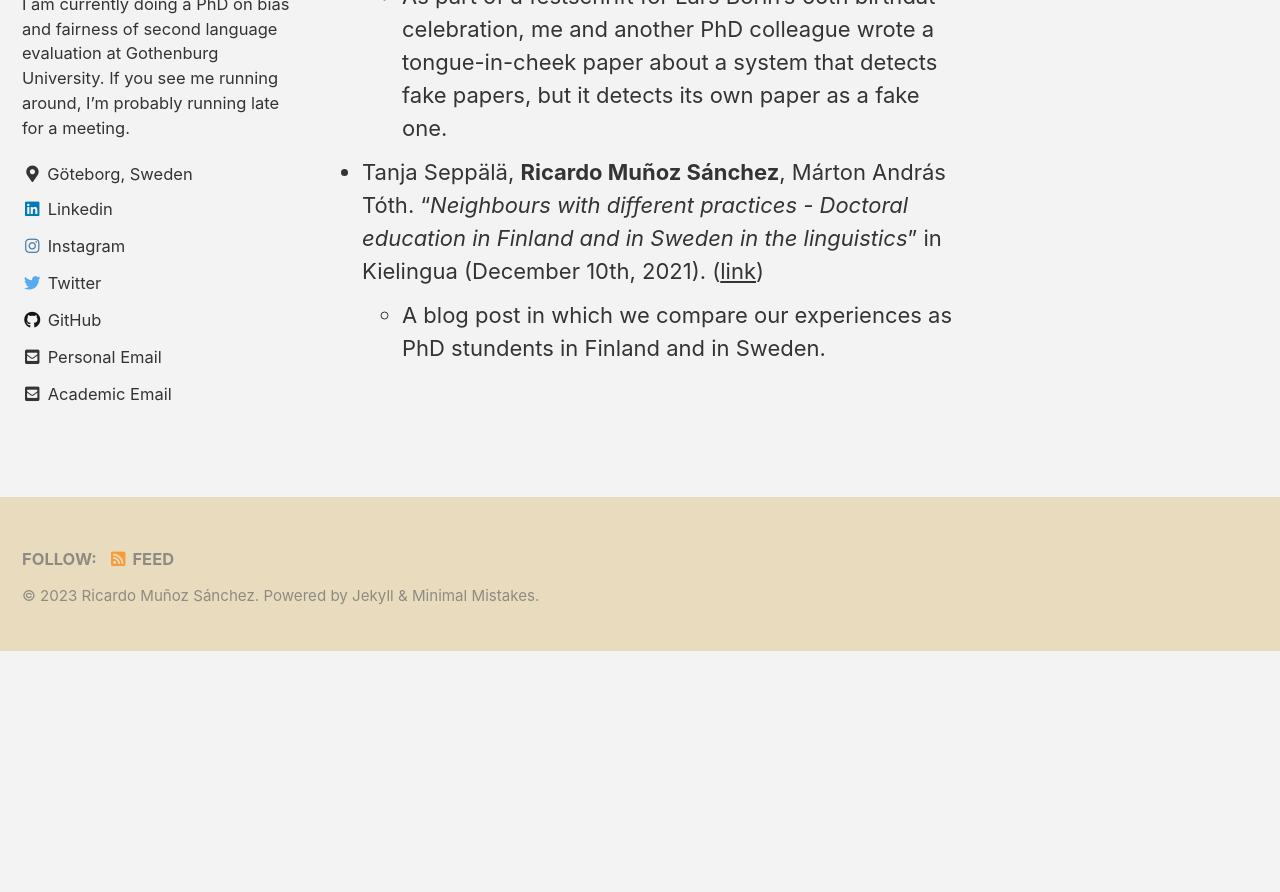
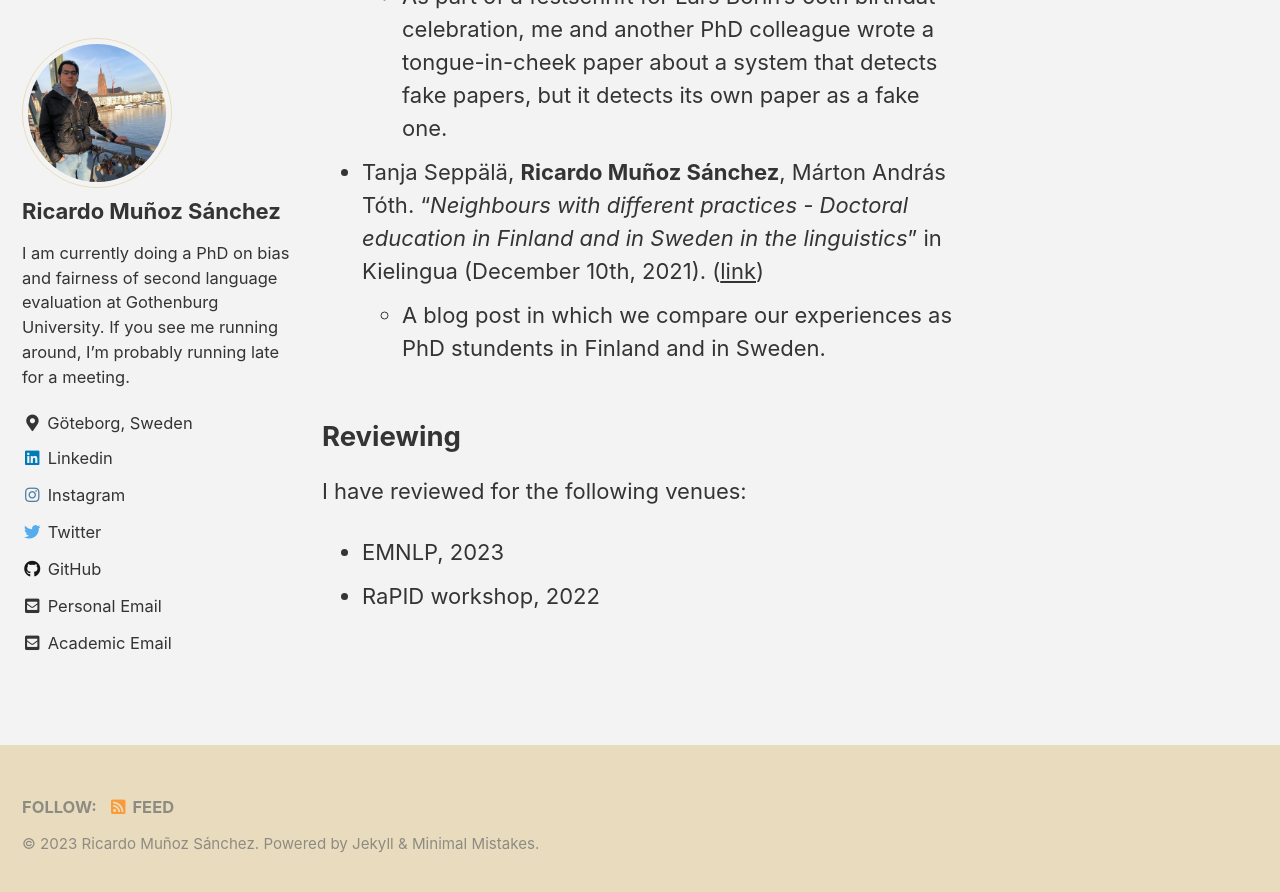
Before and after one commit to rimusa/rimusa.github.io, a Jekyll site: the page built from docs/_pages/research.md, in a window 1280 px wide and 900 px high, scrolled down 1908 px. Shown: the top 892 px of the window. Built offline with Jekyll 4.4.1, drawn with Linux system fonts in a browser that asks for light colours; cached includes are drawn as plain includes; before the commit the page ends 2559 px from its top, so only the background shows below that.

Commit message:
Added a list of reviewed for venues (because apparently some people might care about that)

```diff
--- a/docs/_pages/research.md
+++ b/docs/_pages/research.md
@@ -43,3 +43,18 @@ You can see the talks and presentations I've given [here](../talks).
 
 - Tanja Seppälä, **Ricardo Muñoz Sánchez**, Márton András Tóth. "_Neighbours with different practices - Doctoral education in Finland and in Sweden in the linguistics_" in Kielingua (December 10th, 2021). ([link](https://www.kielingua.com/post/neighbours-with-different-practices-doctoral-education-in-finland-and-in-sweden-in-the-linguistics))
     - A blog post in which we compare our experiences as PhD stundents in Finland and in Sweden.
+
+
+
+<!--
+## Master Thesis Supervision
+-->
+
+
+
+## Reviewing
+
+I have reviewed for the following venues:
+
+- EMNLP, 2023
+- RaPID workshop, 2022
```
